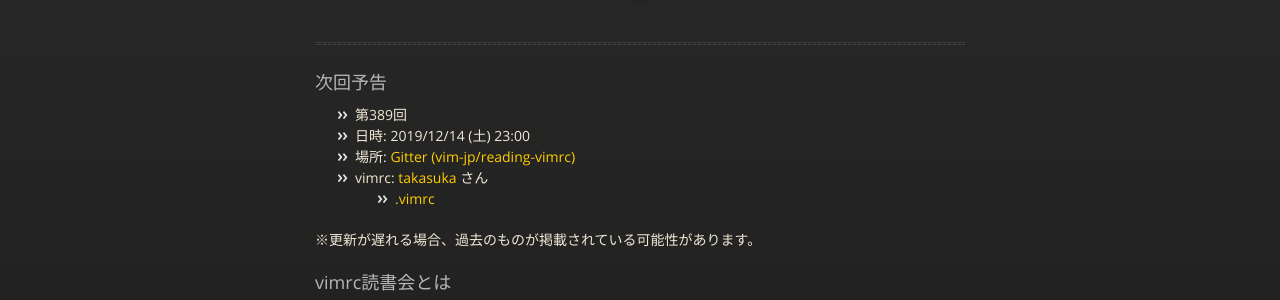
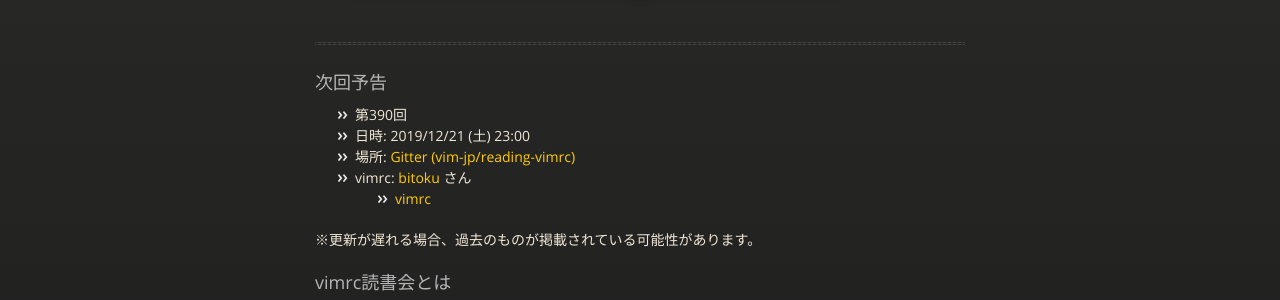
Before and after one commit to vim-jp/reading-vimrc, a Jekyll site: the page built from index.md, in a window 1280 px wide and 900 px high. Shown: the part 212-512 px from the top of the window. Built offline with Jekyll 4.4.1, drawn with Linux system fonts in a browser that asks for light colours; nearby versions of some CDN libraries.

Commit message:
Update the next information: #390 bitoku

```diff
--- a/_data/next.yml
+++ b/_data/next.yml
@@ -1,11 +1,11 @@
-- id: 389
-  date: '2019-12-14 23:00'
+- id: 390
+  date: '2019-12-21 23:00'
   author:
-    name: takasuka
-    url: 'https://github.com/takasuka'
+    name: bitoku
+    url: 'https://github.com/bitoku'
   vimrcs:
-    - url: 'https://github.com/takasuka/Settings/blob/master/dotfiles/.vimrc'
-      name: .vimrc
+    - url: 'https://github.com/bitoku/dotfiles/blob/master/vimrc'
+      name: vimrc
       hash: null
   part: null
   other: null
```
